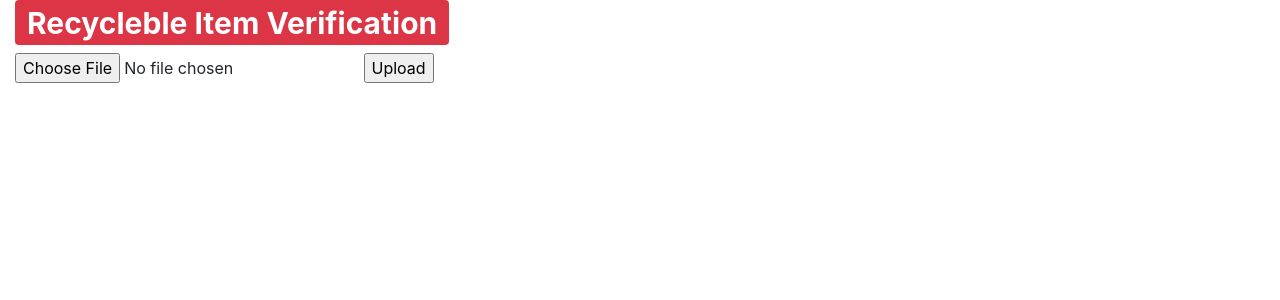
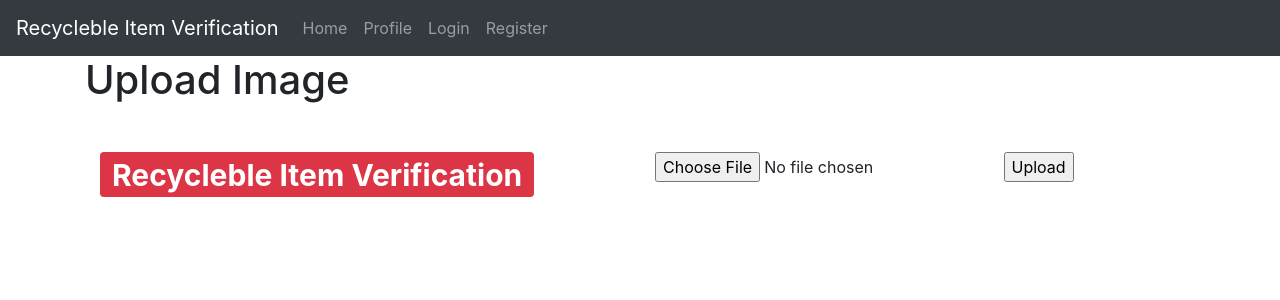
Before and after one commit to NasrLoua/CSC2012-Project, a Flask app: template templates/home.html in a window 1280 px wide. Shown: the top 300 px of the page. Run offline with Flask 2, Linux system fonts and the light colour scheme; the template is opened without the code that fills it, so the values that code supplies are empty; parts of the project's set-up code (start-up, migrations or seed data) failed here and were passed over; some libraries are stand-ins or nearby versions.

Commit message:
Updated Layout

```diff
--- a/main.py
+++ b/main.py
@@ -8,17 +8,19 @@ import tensorflow as tf
 from tensorflow.keras.preprocessing.image import load_img, img_to_array
 
 # Load the saved model
-if os.path.isfile('C:/Users/darkp/Desktop/CSC2012-Project/image_classifier.h5'):
-    try:
-        model = tf.keras.models.load_model('image_classifier.h5')
-    except OSError as e:
-        print("Error opening file:", e)
-else:
-    print("File not found")
+try:
+    model = tf.keras.models.load_model('image_classifier.h5')
+except OSError as e:
+    print("Error opening file:", e)
 
-# Load the saved class indices
-with open('class_indices.pkl', 'rb') as f:
-    class_indices = pickle.load(f)
+
+# Load the saved model
+try:
+    with open('class_indices.pkl', 'rb') as f:
+        class_indices = pickle.load(f)
+except OSError as e:
+    print("Error opening file:", e)
+
 
 # Reverse the class_indices dictionary
 classes = {v: k for k, v in class_indices.items()}
@@ -81,7 +83,32 @@ def prediction():
         predicted_class = classes[np.argmax(prediction)]
         product = predicted_class
         print(product)
-    return render_template('predict.html', product = product, user_image = file_path_image)
+    return render_template('prediction.html', product = product, user_image = file_path_image)
+
+# Routes for main UI elements
+@app.route("/base")
+def index():
+    return render_template('base.html')
+
+@app.route("/",methods=['GET','POST'])
+def home():
+    return render_template('home.html')
+
+@app.route("/profile")
+def profile():
+    return render_template('profile.html')
+
+@app.route("/login")
+def login():
+    return render_template('login.html')
+
+@app.route("/register")
+def register():
+    return render_template('register.html')
+
+@app.route('/navbar')
+def navbar():
+    return render_template('navbar.html')
 
 if __name__ == '__main__':
     if not os.path.exists(app.config['UPLOAD_FOLDER']):
--- a/templates/predict.html
+++ b/templates/base.html
@@ -1,7 +1,5 @@
-<!DOCTYPE html>
 <html>
   <head>
-    <!-- Required meta tags -->
     <meta charset="utf-8" />
     <meta
       name="viewport"
@@ -13,28 +11,11 @@
       integrity="sha384-Gn5384xqQ1aoWXA+058RXPxPg6fy4IWvTNh0E263XmFcJlSAwiGgFAW/dAiS6JXm"
       crossorigin="anonymous"
     />
-    <title>Quality Check</title>
+    <title>{% block title %}{% endblock %}</title>
   </head>
   <body>
-    <div class="container">
-      <div class="row">
-        <div class="col-sm">
-          <span class="border border-primary">
-            <img
-              src="{{ user_image }}"
-              alt="Selected Image"
-              class="img-thumbnail"
-            />
-          </span>
-        </div>
-
-        <div class="col-sm">
-          <h1>
-            Quality <span class="badge badge-secondary">{{product}}</span>
-          </h1>
-        </div>
-      </div>
-    </div>
+    {% include 'navbar.html' %}
+    <div class="container">{% block content %}{% endblock %}</div>
 
     <script
       src="https://code.jquery.com/jquery-3.2.1.slim.min.js"
--- a/templates/home.html
+++ b/templates/home.html
@@ -1,14 +1,8 @@
-<html>
-  <head>
-    <link
-      rel="stylesheet"
-      href="https://maxcdn.bootstrapcdn.com/bootstrap/4.0.0/css/bootstrap.min.css"
-      integrity="sha384-Gn5384xqQ1aoWXA+058RXPxPg6fy4IWvTNh0E263XmFcJlSAwiGgFAW/dAiS6JXm"
-      crossorigin="anonymous"
-    />
-    <title>Upload Image</title>
-  </head>
-  <body>
+{% extends 'base.html' %} {% block title %}Profile{% endblock %} {% block
+content %}
+<h1>Upload Image</h1>
+<div class="container mt-5">
+  <div class="row">
     <div class="col-sm">
       <h1>
         <span class="badge badge-danger">Recycleble Item Verification</span>
@@ -21,5 +15,6 @@
         <input type="submit" value="Upload" />
       </form>
     </div>
-  </body>
-</html>
+  </div>
+</div>
+{% set active_page = 'home' %} {% endblock %}
--- /dev/null
+++ b/templates/login.html
@@ -0,0 +1,4 @@
+{% extends 'base.html' %} {% block title %}Login{% endblock %} {% block content
+%}
+<h1>Login Page</h1>
+{% set active_page = 'login' %} {% endblock %}
--- /dev/null
+++ b/templates/navbar.html
@@ -0,0 +1,30 @@
+<nav class="navbar navbar-expand-lg navbar-dark bg-dark">
+  <a class="navbar-brand" href="#">Recycleble Item Verification</a>
+  <button
+    class="navbar-toggler"
+    type="button"
+    data-toggle="collapse"
+    data-target="#navbarNav"
+    aria-controls="navbarNav"
+    aria-expanded="false"
+    aria-label="Toggle navigation"
+  >
+    <span class="navbar-toggler-icon"></span>
+  </button>
+  <div class="collapse navbar-collapse" id="navbarNav">
+    <ul class="navbar-nav">
+      <li class="nav-item {% if active_page == 'home' %}active{% endif %}">
+        <a class="nav-link" href="/">Home</a>
+      </li>
+      <li class="nav-item {% if active_page == 'profile' %}active{% endif %}">
+        <a class="nav-link" href="/profile">Profile</a>
+      </li>
+      <li class="nav-item {% if active_page == 'login' %}active{% endif %}">
+        <a class="nav-link" href="/login">Login</a>
+      </li>
+      <li class="nav-item {% if active_page == 'register' %}active{% endif %}">
+        <a class="nav-link" href="/register">Register</a>
+      </li>
+    </ul>
+  </div>
+</nav>
--- /dev/null
+++ b/templates/profile.html
@@ -0,0 +1,4 @@
+{% extends 'base.html' %} {% block title %}Profile{% endblock %} {% block
+content %}
+<h1>Profile Page</h1>
+{% set active_page = 'profile' %} {% endblock %}
--- /dev/null
+++ b/templates/register.html
@@ -0,0 +1,4 @@
+{% extends 'base.html' %} {% block title %}Register{% endblock %} {% block
+content %}
+<h1>Register Page</h1>
+{% set active_page = 'register' %} {% endblock %}
```
Also changed, not shown: templates/prediction.html (added, +21 -0 lines), database.py (added), static/uploads/0_35L-Spirit-Bottle-000843-scaled.jpg (added), 1 other file.
